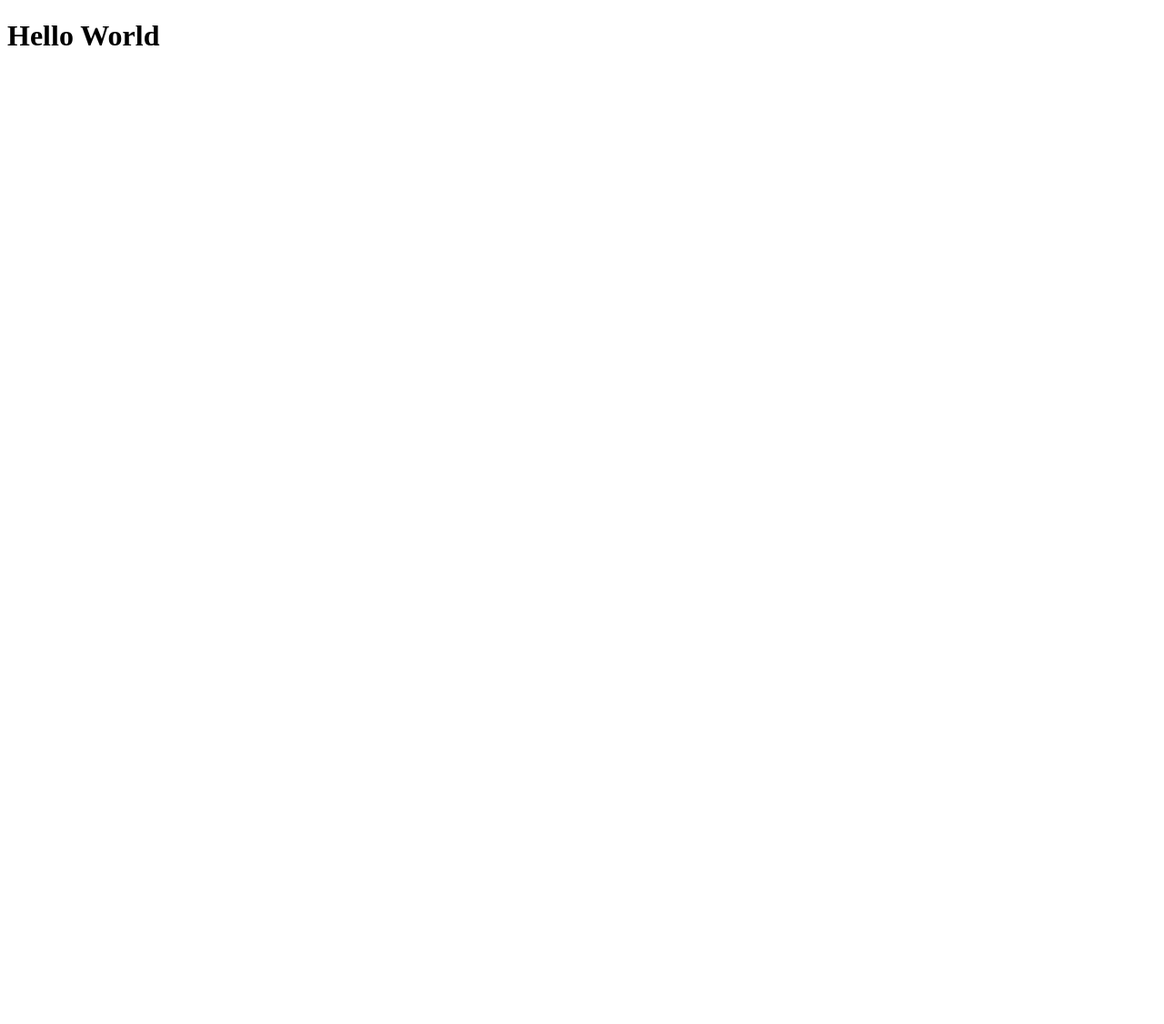
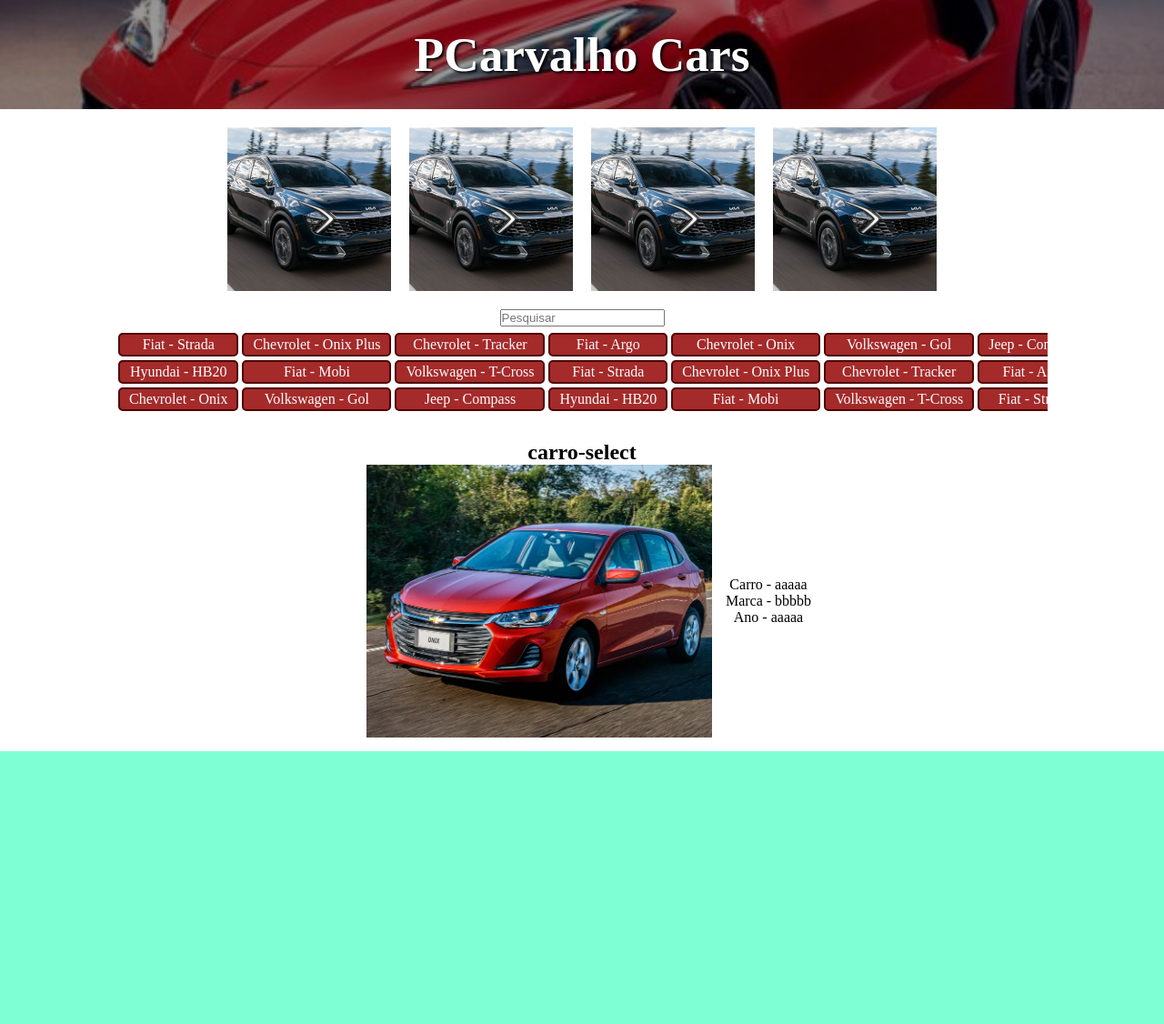
Before and after one commit to FoxAzure/PCarvalho-Cars, a plain HTML site: page index.html in a window 1280 px wide. Shown: the whole page at 91% size. Before the commit the page ends 800 px from the top, so only its background shows below. Drawn offline with Linux system fonts and the light colour scheme.

Commit message:
Add files via upload

```diff
--- /dev/null
+++ b/css/style.css
@@ -0,0 +1,97 @@
+*{margin: 0; padding: 0;}
+
+.cabecalho{
+    width: 100%;
+    height: 120px;
+    background-image: url(../galery/background/105564_1.jpg);
+    background-size: cover;
+    background-position: center;
+
+}
+.titulo-principal{
+    position: relative;
+    color: white;
+    margin: auto;
+    width: 100%;
+    height: 100%;
+    text-align: center;
+    font-size: 20pt;
+    text-shadow: 2px 2px 3px black;
+    background-color: rgba(0, 0, 0, 0.404);
+    display: flex;
+    flex-flow: column nowrap;
+    justify-content: center;
+    align-items: center;
+}
+.galeria{
+    display: flex;
+    justify-content: center;
+    margin: 10px auto;
+    box-sizing: border-box;
+}
+.item{
+    width: 180px;
+    height: 180px;
+    margin: 10px;
+    box-sizing: border-box;
+    background-image: url(../galery/carros/kia1_11022022_70604_960_720.jpg);
+    background-position: center;
+    background-repeat: no-repeat;
+    background-size: cover;
+    transition: 0.5s;
+}
+.item:hover{
+    transition: 0.5s;
+    transform: scale(0.9);
+}
+.lista{
+    width: 80%;
+    overflow-x: scroll;
+    overflow-y: hidden;
+    margin: 5px auto;
+
+}
+.lista-carros{
+    height: 115px;
+    display: flex;
+    flex-flow: column wrap;
+
+}
+.tag-car{
+    background-color: brown;
+    color: white;
+    padding: 2px 10px;
+    margin: 2px;
+    border-radius: 5px;
+    border: 2px solid rgb(80, 2, 2);
+
+}
+.tag-car:hover{
+    border-color: rgb(39, 21, 104);
+    background-color: rgb(66, 25, 143);
+    cursor: pointer;
+}
+.tela{
+    display: flex;
+    flex-direction: row;
+    align-items: center;
+    justify-content: center;
+}
+#carro-select{
+    width: 380px;
+    height: 300px;
+    background-image: url('../galery/carros/novo-onix-premier-15.jpeg');
+    background-repeat: no-repeat;
+    background-size: cover;
+    background-position: center;
+    margin: 0 15px;
+}
+body{
+    text-align: center;
+}
+.rodape{
+    background-color: aquamarine;
+    width: 100%;
+    height: 300px;
+    margin-top: 15px;
+}
--- a/index.html
+++ b/index.html
@@ -1,12 +1,107 @@
 <!DOCTYPE html>
-<html lang="en">
+<html lang="pt-br">
 <head>
     <meta charset="UTF-8">
     <meta http-equiv="X-UA-Compatible" content="IE=edge">
     <meta name="viewport" content="width=device-width, initial-scale=1.0">
-    <title>PCarvalho Cars - Home</title>
+    <link rel="stylesheet" href="css/style.css">
+    <title>PCarvalho Cars</title>
 </head>
 <body>
-    <h1>Hello World</h1>
+    <header class="cabecalho">
+        <div class="titulo-principal"><h1>PCarvalho Cars</h1></div>
+    </header>
+
+    <main>
+        <div class="galeria">
+            <div class="item" id="item-galeria1">
+
+            </div>
+            <div class="item" id="item-galeria2">
+
+            </div>
+            <div class="item" id="item-galeria3">
+
+            </div>
+            <div class="item" id="item-galeria4">
+
+            </div>
+        </div>
+
+        <input type="text" placeholder="Pesquisar" id="caixa-pesquisa" onkeyup="listacarros()">
+
+        <div class="lista">
+
+
+            <div class="lista-carros">
+                <p class="tag-car">Fiat - Strada</p>
+                <p class="tag-car">Hyundai - HB20</p>
+                <p class="tag-car">Chevrolet - Onix</p>
+                <p class="tag-car">Chevrolet - Onix Plus</p>
+                <p class="tag-car">Fiat - Mobi</p>
+                <p class="tag-car">Volkswagen - Gol</p>
+                <p class="tag-car">Chevrolet - Tracker</p>
+                <p class="tag-car">Volkswagen - T-Cross</p>
+                <p class="tag-car">Jeep - Compass</p>
+                <p class="tag-car">Fiat - Argo</p>
+
+                <p class="tag-car">Fiat - Strada</p>
+                <p class="tag-car">Hyundai - HB20</p>
+                <p class="tag-car">Chevrolet - Onix</p>
+                <p class="tag-car">Chevrolet - Onix Plus</p>
+                <p class="tag-car">Fiat - Mobi</p>
+                <p class="tag-car">Volkswagen - Gol</p>
+                <p class="tag-car">Chevrolet - Tracker</p>
+                <p class="tag-car">Volkswagen - T-Cross</p>
+                <p class="tag-car">Jeep - Compass</p>
+                <p class="tag-car">Fiat - Argo</p>
+                <p class="tag-car">Fiat - Strada</p>
+                <p class="tag-car">Hyundai - HB20</p>
+                <p class="tag-car">Chevrolet - Onix</p>
+                <p class="tag-car">Chevrolet - Onix Plus</p>
+                <p class="tag-car">Fiat - Mobi</p>
+                <p class="tag-car">Volkswagen - Gol</p>
+                <p class="tag-car">Chevrolet - Tracker</p>
+                <p class="tag-car">Volkswagen - T-Cross</p>
+                <p class="tag-car">Jeep - Compass</p>
+                <p class="tag-car">Fiat - Argo</p>
+                <p class="tag-car">Fiat - Strada</p>
+                <p class="tag-car">Hyundai - HB20</p>
+                <p class="tag-car">Chevrolet - Onix</p>
+                <p class="tag-car">Chevrolet - Onix Plus</p>
+                <p class="tag-car">Fiat - Mobi</p>
+                <p class="tag-car">Volkswagen - Gol</p>
+                <p class="tag-car">Chevrolet - Tracker</p>
+                <p class="tag-car">Volkswagen - T-Cross</p>
+                <p class="tag-car">Jeep - Compass</p>
+                <p class="tag-car">Fiat - Argo</p>
+            </div>
+
+        </div>
+
+        <div>
+            <h2>carro-select</h2>
+            <div class="tela">
+                <div id="carro-select">
+
+                </div>
+                <div class="info">
+                    <p>Carro - aaaaa</p>
+                    <p>Marca - bbbbb</p>
+                    <p>Ano - aaaaa</p>
+
+                </div>
+            </div>
+        </div>
+
+    </main>
+
+    <footer class="rodape">
+
+    </footer>
+
 </body>
+
+    <script src="scripts/principal.js"></script>
+
 </html>
--- /dev/null
+++ b/scripts/principal.js
@@ -0,0 +1,39 @@
+
+
+function listacarros(){
+
+    var caixa, pesquisa, lista, listaItem, item, i;
+
+    caixa = document.getElementById("caixa-pesquisa");
+    pesquisa = caixa.value.toUpperCase();
+    lista = document.getElementsByClassName("lista-carros");
+    listaItem = lista.getElementsByClassName("tag-car");
+
+    var tamanho_lista = lista.length;
+    alert(tamanho_lista)
+
+    for(i = 0; i<=lista.length; i++){
+        item = listaItem[i].getElementsByClassName("tag-car")[0];
+        if(item.innerHTML.toUpperCase().indexOf(pesquisa)>-1){
+            listaItem[i].style.display="";
+        }else{
+            listaItem[i].style.display="none";
+        };
+    };
+};
+
+function pesquisar(){
+    var input, filtro, menu, menuItens, links;
+    input = document.getElementById("pesquisa");
+    filtro = input.value.toUpperCase();
+    menu = document.getElementById("menu");
+    menuItens = menu.getElementsByTagName("li");
+    for(var i=0;i<menuItens.length;i++){
+        links = menuItens[i].getElementsByTagName("a")[0];
+        if(links.innerHTML.toUpperCase().indexOf(filtro)>-1){
+            menuItens[i].style.display="";
+        }else{
+            menuItens[i].style.display="none";
+        }
+    }
+}
```
Also changed, not shown: galery/background/105564_1.jpg (added), galery/carros/19c1b88d-chevrolet-bolt-2023-carro-eletrico-de-frente-vermelho-no-asfalto-741x417.jpg (added), galery/carros/Fiat-Strada-2022 (2).jpg (added), galery/carros/kia1_11022022_70604_960_720.jpg (added), galery/carros/novo-onix-premier-15.jpeg (added).
